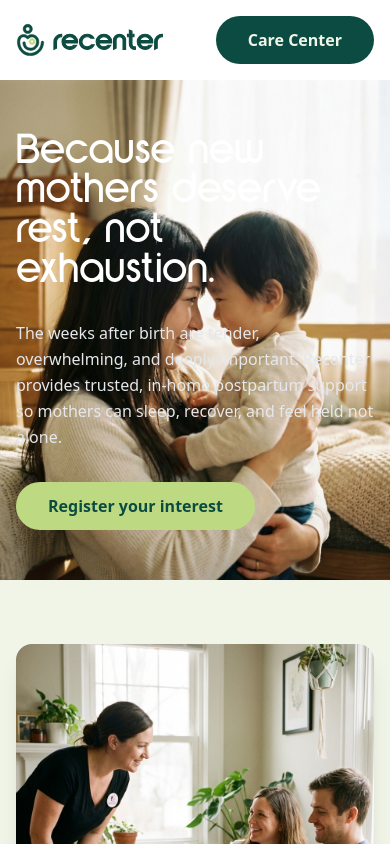
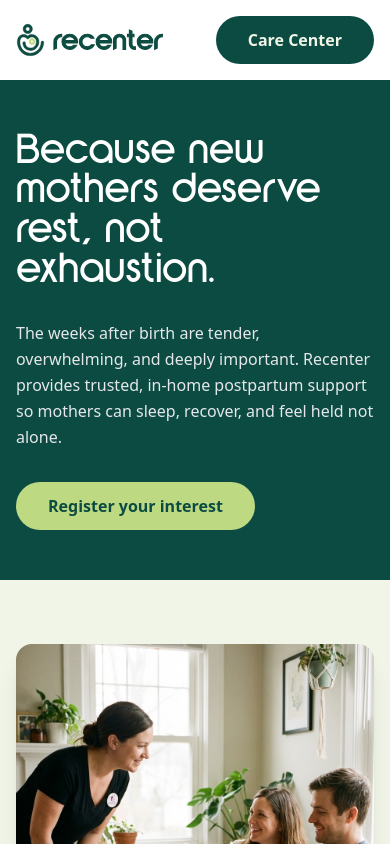
Before and after one commit to Moshood-debug/recenter, a Next.js app: page / in a window 390 px wide. Shown: the top 844 px of the page. Built offline with nearby package versions, Linux system fonts and the light colour scheme.

Commit message:
Hero updated

```diff
--- a/components/Hero.jsx
+++ b/components/Hero.jsx
@@ -23,13 +23,13 @@ const Hero = () => {
       </div>
 
       {/* Image Container with Curve */}
-      <div className="absolute top-0 right-0 w-full lg:w-1/2 h-full lg:h-full">
+      <div className="absolute top-0 right-0 w-full lg:w-1/2 h-full lg:h-full lg:block hidden">
         <div className="relative w-full h-full lg:rounded-l-[50%_100%] overflow-hidden bg-accent">
           <Image
             src="/assets/images/hero.png"
             alt="Mother holding child"
             fill
-            className="object-cover object-center lg:rounded-l-[250px]"
+            className="object-cover object-center rounded-b-[50px]"
             priority
           />
         </div>
```
